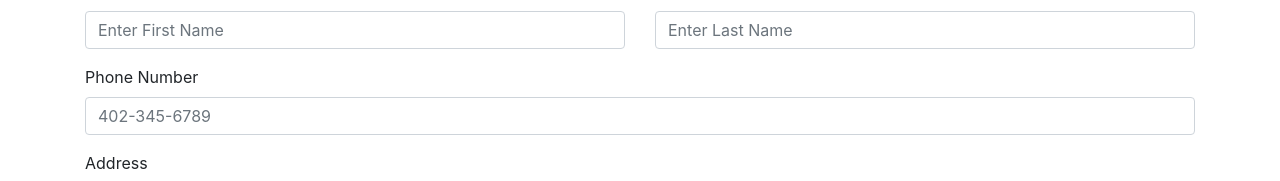
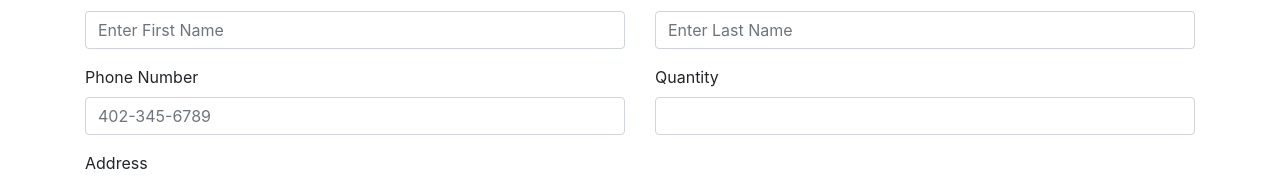
Before and after one commit to Capstone-Team-Fast/fast-frontend, a React (Create React App) app in the folder frontend/: page /addRecipient in a window 1280 px wide. Shown: the part 133-314 px from the top of the page. Built offline with nearby package versions, Linux system fonts and the light colour scheme.

Commit message:
Updated JSON object to post to backend; now adding data to backend database; updated URL in RecipientService

```diff
--- a/frontend/src/components/Data/Recipient/AddRecipient.js
+++ b/frontend/src/components/Data/Recipient/AddRecipient.js
@@ -13,8 +13,9 @@ class  AddRecipient  extends  Component {
 
 constructor(props) {
     super(props);
-    this.state = {'user': '', 'first_name': '', 'last_name': '',
-                    'phone': '', 'location': {}, 'languages': []
+    this.state = {'user': '', 'first_name': '', 'last_name': '', 'quantity': '',
+                    'phone': '', 'languages': [], 'location': { 'is_center': false,
+                    'latitude': '','longitude': ''}
                 };
     this.states = ['Choose...', 'KS', 'IA', 'NE', 'SD'];
     this.languages = ['English', 'Spanish', 'Arabic', 'Chinese', 'German', 'French',
@@ -44,23 +45,22 @@ handleObjectChange(event) {
         }
     }
     ));
-    console.log(this.state)
 }
 
 handleLanguageChange(event) {
     let [value, name, id] = this.getEventValues(event);
     if (event.target.checked) {
         this.setState({
-            languages: this.state.languages.concat(id)
+            languages: this.state.languages.concat({'name': id})
         });
     }
     else {
         var newArr = this.state.languages.filter( l => {
-            return l !== id;
+            return l.name !== id;
         })
         this.setState({languages:  newArr});
     }
-    console.log(this.state)
+    console.log(this.state.languages)
 }
 
 handleChange(event) {
@@ -68,14 +68,12 @@ handleChange(event) {
     this.setState({
         [name]: value
     });
-    console.log(this.state)
 }
 
 handleSubmit = (event) => {
     event.preventDefault();
     this.recipientService.createRecipient(this.state);
     this.setState({redirect: "/"});
-    console.log(this.state)
 }
 
 render() {
@@ -101,11 +99,21 @@ render() {
                     </Form.Group>
                 </Row>
 
-                <Form.Group className="mb-3" controlId="formGridPhone">
-                    <Form.Label>Phone Number</Form.Label>
-                    <Form.Control  onChange={this.handleChange}
-                    required placeholder="402-345-6789" name="phone"/>
-                </Form.Group>
+                <Row>
+                    <Form.Group as={Col} className="mb-3" controlId="formGridPhone">
+                        <Form.Label>Phone Number</Form.Label>
+                        <Form.Control  onChange={this.handleChange}
+                        required placeholder="402-345-6789" name="phone"/>
+                    </Form.Group>
+
+                    <Form.Group as={Col}>
+                        <Form.Label htmlFor="quantity">Quantity</Form.Label>
+                        <Form.Control type="number" onChange={this.handleChange}
+                            name="quantity" min="0"/>
+                    </Form.Group>
+                </Row>
+
+
 
                 <Form.Group className="mb-3">
                     <Form.Label htmlFor="address">Address</Form.Label>
@@ -139,7 +147,7 @@ render() {
                     <Form.Group as={Col}>
                         <Form.Label htmlFor="zipcode">Zip</Form.Label>
                         <Form.Control type="number" onChange={this.handleObjectChange}
-                            name="location" id="zipcode"/>
+                            name="location" id="zipcode" min="68000"/>
                     </Form.Group>
                 </Row>
 
--- a/frontend/src/services/RecipientService.js
+++ b/frontend/src/services/RecipientService.js
@@ -1,5 +1,5 @@
 import axios from 'axios';
-const API_URL = 'http://localhost:8000';
+const API_URL = 'http://3.144.105.249:8000';
 
 export default class RecipientService{
 
```
